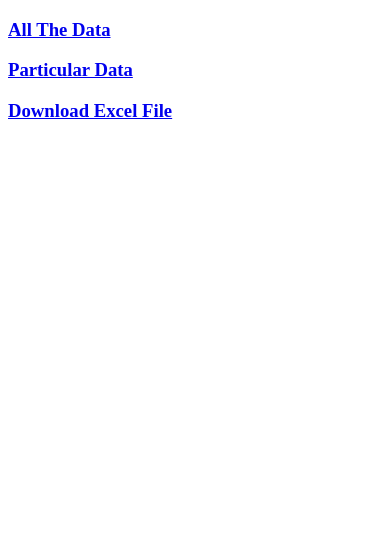
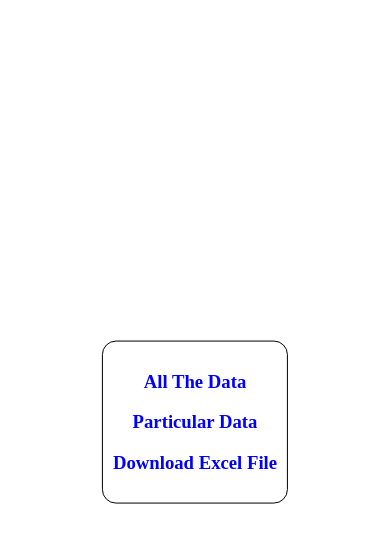
Before and after one commit to balaji14385/canteen-report, a website: page control.html in a window 390 px wide. Drawn offline with Linux system fonts and the light colour scheme.

Commit message:
Update control.html

```diff
--- a/control.html
+++ b/control.html
@@ -1,13 +1,62 @@
 <!DOCTYPE html>
 <html lang="en">
+
 <head>
     <meta charset="UTF-8">
     <meta name="viewport" content="width=device-width, initial-scale=1.0">
     <title>Document</title>
+    <style>
+        .main {
+            border: 1px solid black;
+            border-radius: 14px;
+            width: 300px;
+            padding: 10px;
+            position: absolute;
+            top: 50%;
+            left: 50%;
+            transform: translate(-50%, -50%);
+        }
+
+        .box {
+            text-align: center;
+        }
+
+        a {
+            text-decoration: none;
+            color:blue;
+        }
+
+        @media(max-width:500px) {
+            .main {
+                border: 1px solid black;
+                border-radius: 14px;
+                width: fit-content;
+                padding: 10px;
+                position: absolute;
+                top: 50%;
+                left: 50%;
+                transform: translate(-50%, -50%);
+            }
+        }
+    </style>
 </head>
+
 <body>
-    <a href="https://canteen-report.onrender.com/data"><h3>All The Data</h3></a>
-    <a href="https://canteen-report.onrender.com/form"><h3>Particular Data</h3></a>
-    <a href="https://canteen-report.onrender.com/download"><h3>Download Excel File</h3></a>
+    <div class="main">
+        <div class="box">
+            <a href="https://canteen-report.onrender.com/data">
+                <h3>All The Data</h3>
+            </a>
+            <a href="https://canteen-report.onrender.com/form">
+                <h3>Particular Data</h3>
+            </a>
+            <a href="https://canteen-report.onrender.com/download">
+                <h3>Download Excel File</h3>
+            </a>
+        </div>
+
+    </div>
 </body>
+</script>
+
 </html>
```
